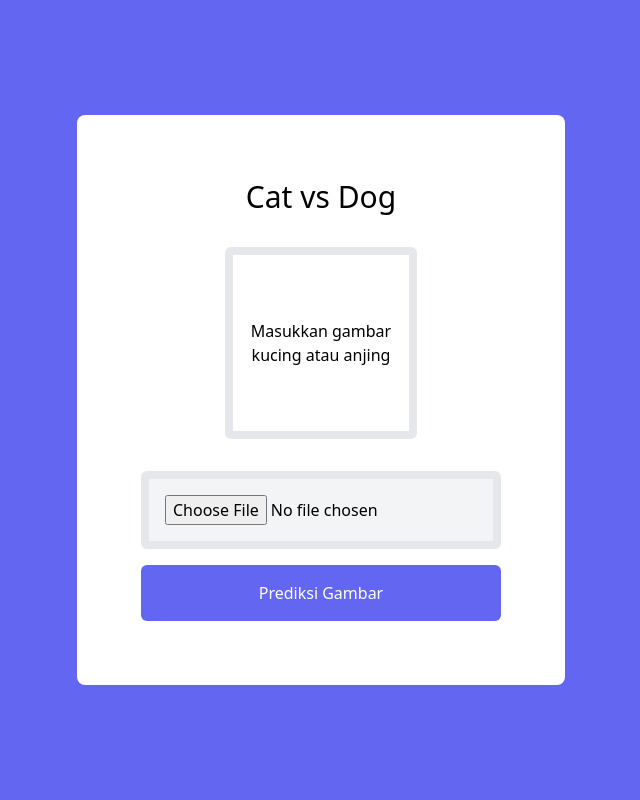
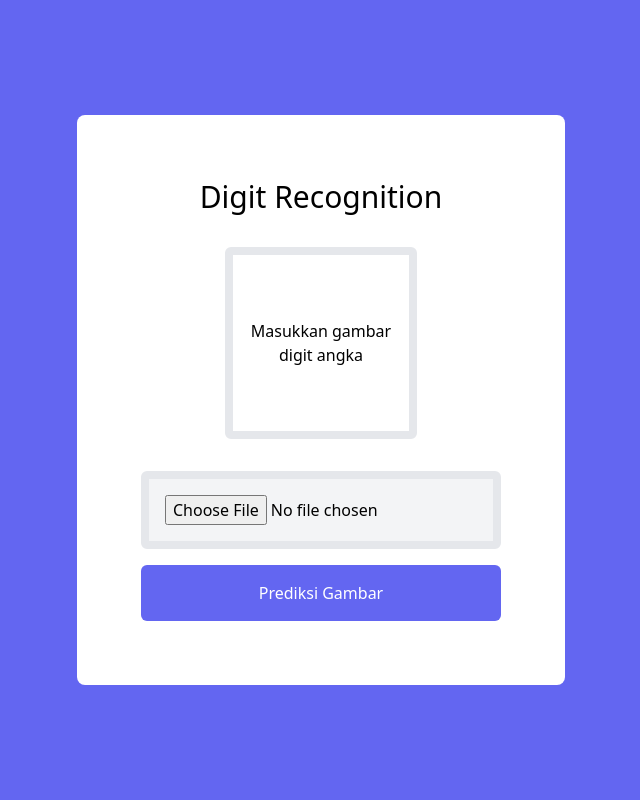
Before and after one commit to RTAgung/deploy-digit-recognition, a Flask app: page / in a window 1280 px wide. Shown: the whole page, without its empty margins (319-959 px from the left). Run offline with Flask 2, Linux system fonts and the light colour scheme.

Commit message:
change ui

```diff
--- a/templates/index.html
+++ b/templates/index.html
@@ -8,7 +8,7 @@
             href="https://unpkg.com/tailwindcss@^2/dist/tailwind.min.css"
             rel="stylesheet"
         />
-        <title>Cat vs Dog App</title>
+        <title>Digit Recognition</title>
     </head>
     <body>
         <section
@@ -31,7 +31,7 @@
                     rounded-lg
                 "
             >
-                <h1 class="text-3xl text-bold">Cat vs Dog</h1>
+                <h1 class="text-3xl text-bold">Digit Recognition</h1>
 
                 {% if uploaded_image %}
                 <img
@@ -52,7 +52,7 @@
                     "
                 >
                     <p class="text-center">
-                        Masukkan gambar kucing atau anjing
+                        Masukkan gambar digit angka
                     </p>
                 </div>
                 {% endif %} {% if prediction %}
```
Also changed, not shown: static/uploads/0-0.png (added), static/uploads/1-0.png (added), static/uploads/2-0.png (added), static/uploads/3-0.png (added), static/uploads/4-0.png (added), static/uploads/5-0.png (added), static/uploads/6-0.png (added), static/uploads/7-0.png (added), static/uploads/8-0.png (added), static/uploads/9-0.png (added), static/uploads/cat.jpeg (deleted), static/uploads/dog.jpeg (deleted).
